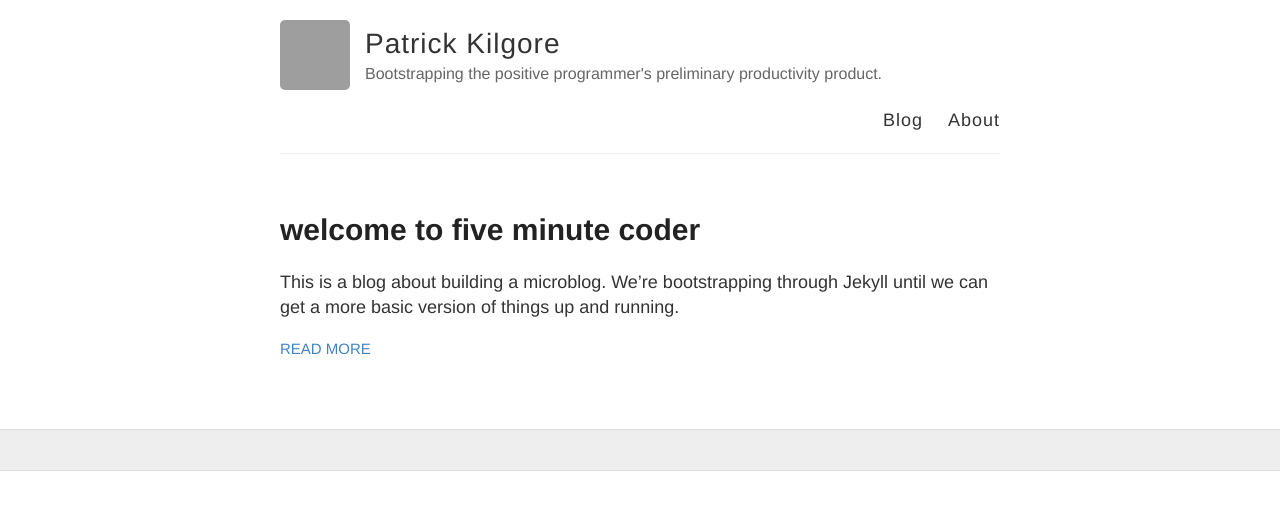
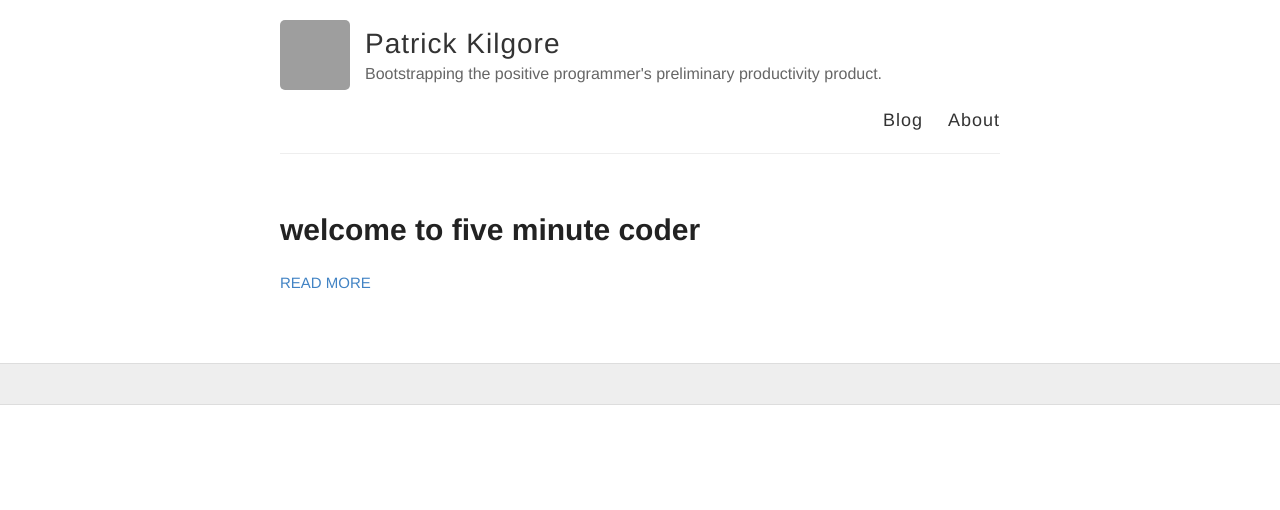
Before and after one commit to pckilgore/fiveminutecoder, a Jekyll site: the page built from index.html, in a window 1280 px wide. Shown: the top 510 px of the page. Built offline with Jekyll 4.4.1, drawn with Linux system fonts in a browser that asks for light colours; part of the change alters nothing that is shown; grey boxes are pictures that could not be loaded.

```diff
--- a/_config.yml
+++ b/_config.yml
@@ -68,6 +68,9 @@ kramdown:
     # Use existing pygments syntax highlighting css
     css_class: 'highlight'
 
+# Excerpt separator
+excerpt_separator: ""
+
 # Set the Sass partials directory, as we're using @imports
 sass:
   style: :expanded # You might prefer to minify using :compressed
```
